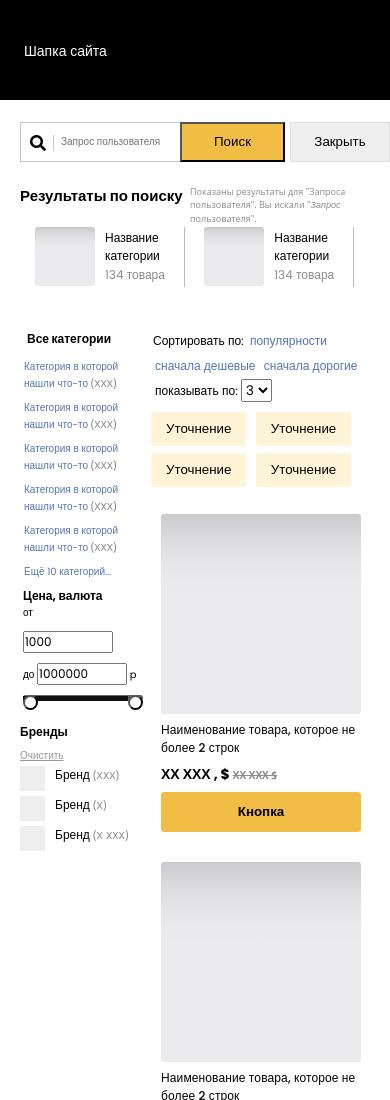
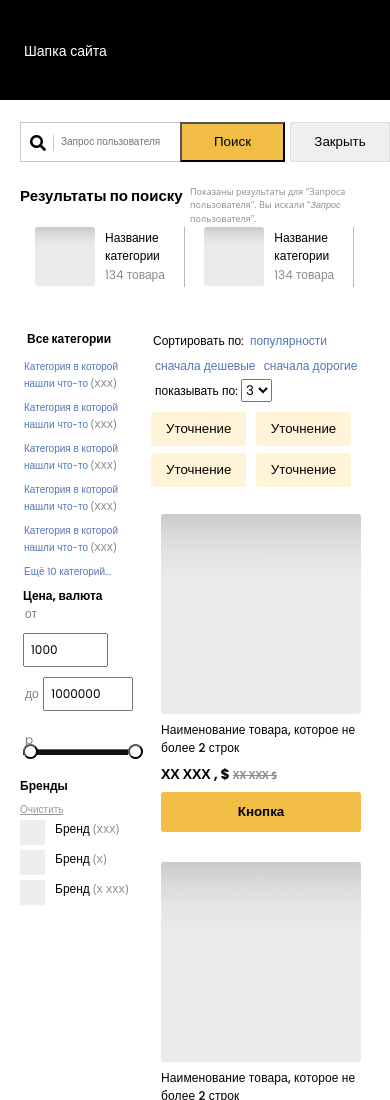
Before and after one commit to Alstermeria/test-figma, a plain HTML site: page index.html in a window 390 px wide. Shown: the top 1100 px of the page. Drawn offline with nearby package versions, Linux system fonts and the light colour scheme.

Commit message:
Change range

```diff
--- a/css/style.css
+++ b/css/style.css
@@ -165,9 +165,25 @@ h5 {
 .cost-group {
   padding: 7px;
   font-size: 14px;
+  display: grid;
+}
+
+.cost-group-input {
+  display: grid;
+  grid-template-columns: 1fr 1fr;
+  padding: 0 20px;
+}
+
+.cost-text {
+  padding: 2px;
+  color: #000000;
+  opacity: 0.5;
 }
 .range {
-  width: 200px;
+  display: grid;
+  grid-template-columns: 1fr;
+  position: relative;
+  width: 90%;
   height: 5px;
   border-radius: 4px;
   background-color: rgb(104, 103, 103);
@@ -176,6 +192,7 @@ h5 {
 .range__button_1,
 .range__button_2 {
   position: absolute;
+  top: -5px;
   width: 15px;
   height: 15px;
   cursor: move;
@@ -193,7 +210,8 @@ h5 {
 .range_inpt1,
 .range_inpt2 {
   margin: 20px 0;
-  width: 80px;
+  width: 65%;
+  padding: 6px;
 }
 
 /* checkmark */
@@ -526,9 +544,12 @@ h5 {
     font-size: 10px;
   }
 
+  .cost-group-input {
+    padding: 0 5px;
+  }
+
   .range_inpt1,
   .range_inpt2 {
-    width: 70px;
     font-size: 12px;
   }
 
@@ -620,7 +641,9 @@ h5 {
     width: 200px;
     height: 200px;
   }
-
+  .cost-group-input {
+    padding: 0;
+  }
   .range {
     width: 150px;
   }
@@ -673,16 +696,20 @@ h5 {
     margin-left: 5px;
   }
 
+  .cost-group-input {
+    grid-template-columns: 1fr;
+  }
+
   .range {
     width: 120px;
   }
   .range_inpt1 {
     margin: 10px 30px 10px 0;
-    width: 90px;
+    width: 85px;
   }
 
   .range_inpt2 {
-    margin: 0 0 10px 0;
+    margin: 0 0 20px 0;
     width: 90px;
   }
 
@@ -723,7 +750,6 @@ h5 {
   }
 
   .range_inpt2 {
-    margin: 0 0 10px 0;
     width: 80px;
   }
 }
@@ -735,6 +761,11 @@ h5 {
 
   .range_inpt1 {
     margin: 10px 0 10px 0;
+    width: 70px;
+  }
+
+  .range_inpt2 {
+    width: 65px;
   }
 }
 
@@ -782,10 +813,10 @@ h5 {
   }
   .range_inpt1 {
     margin: 10px 10px 10px 0;
-    width: 70px;
+    width: 85px;
   }
 
   .range_inpt2 {
-    width: 70px;
+    width: 85px;
   }
 }
--- a/index.html
+++ b/index.html
@@ -104,7 +104,10 @@
           <a href="#" class="list-group-item">Ещё 10 категорий...</a>
           <div class="cost-group">
             <p><b>Цена, валюта</b></p>
-            от
+            <div>
+              <div class="cost-group-input">
+                <div class="cost-input">
+                  <span class="cost-text">от</span>
                   <input
                     id="id66i1"
                     class="range_inpt1"
@@ -112,7 +115,9 @@
                     min="1000"
                     max="1000000"
                   />
-            до
+                </div>
+                <div class="cost-input">
+                  <span class="cost-text">до</span>
                   <input
                     id="id66i2"
                     class="range_inpt2"
@@ -120,11 +125,14 @@
                     min="1000"
                     max="1000000"
                   />
-            p
+                  <span class="cost-text">p</span>
+                </div>
+              </div>
               <div id="id66" class="range">
                 <div id="id66b" class="range__between"></div>
                 <button id="id661" class="range__button_1"></button>
                 <button id="id662" class="range__button_2"></button>
+              </div>
             </div>
           </div>
           <div class="brend-group">
```
Lines whose indentation alone changed are shown as unchanged.
